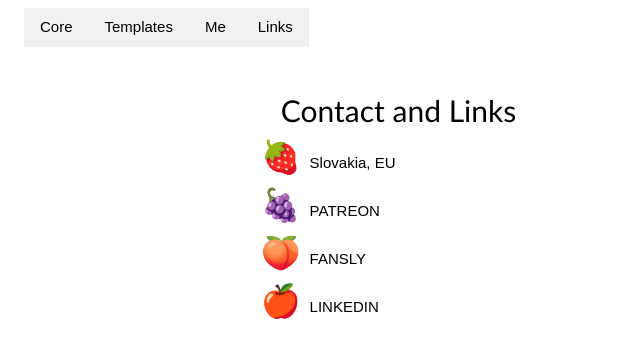
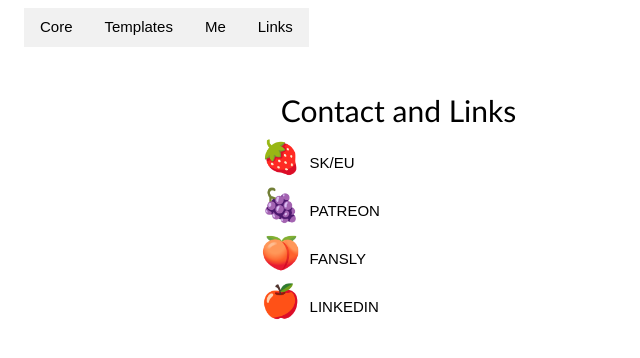
Before and after one commit to kinklure/jakubik.art, a Jekyll site: the page built from contact.html, in a window 1280 px wide. Shown: the top 358 px of the page, without its empty margins (0-640 px from the left). Built offline with Jekyll 4.4.1, drawn with Linux system fonts in a browser that asks for light colours.

Commit message:
Update contact.html

```diff
--- a/contact.html
+++ b/contact.html
@@ -5,7 +5,7 @@ layout: default
 <footer class="jx-padding-64 " id="contact">
     <div class="jx-section">
 <h2>Contact and Links</h2>
-    <a class="icon" >&#127827; </a>Slovakia, EU
+    <a class="icon" >&#127827; </a>SK/EU
 	<br>
 	    <a class="icon" >&#127815; <a href="https://www.patreon.com/kinkualize" rel="me"><span>PATREON</span></a>
 		    <br>
```
